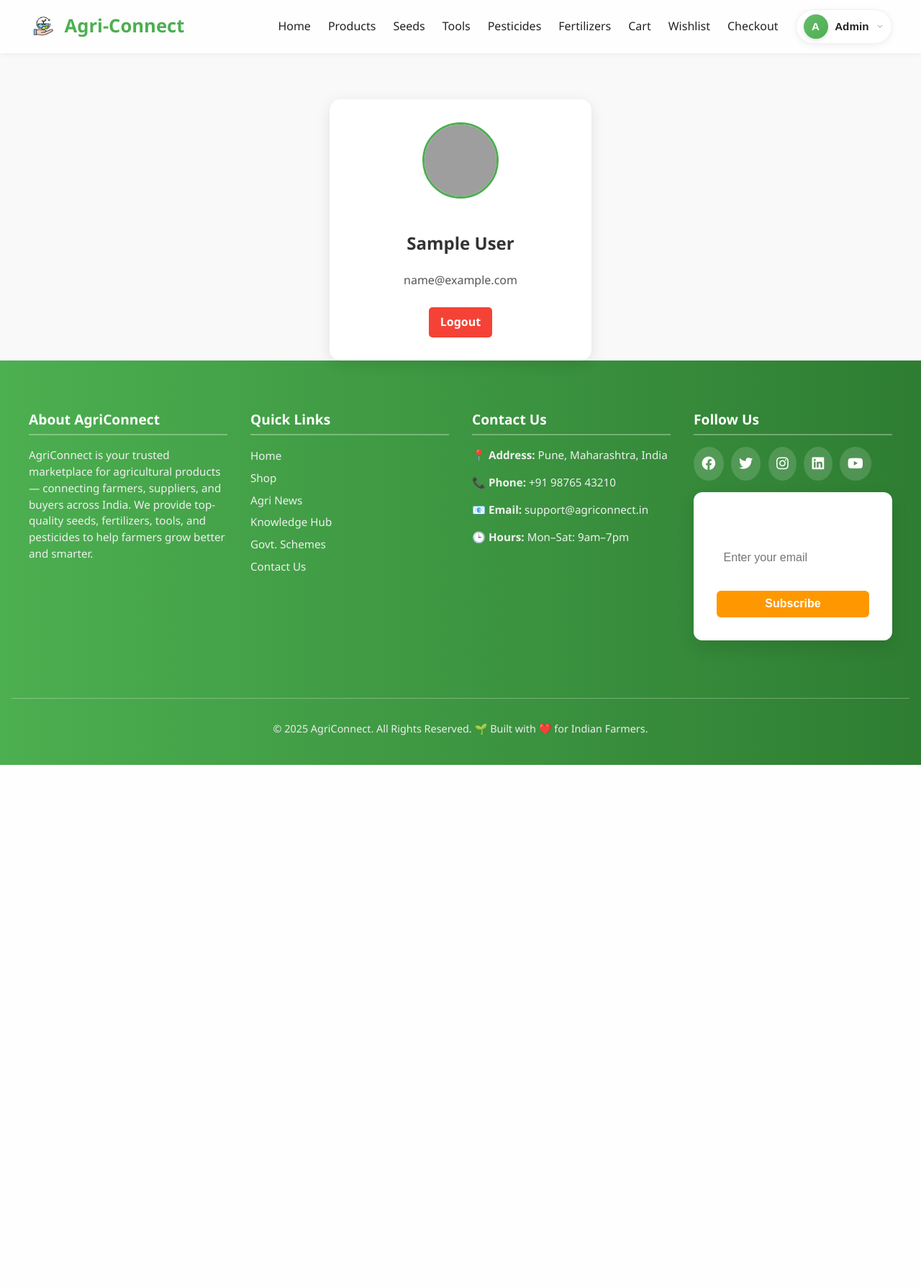
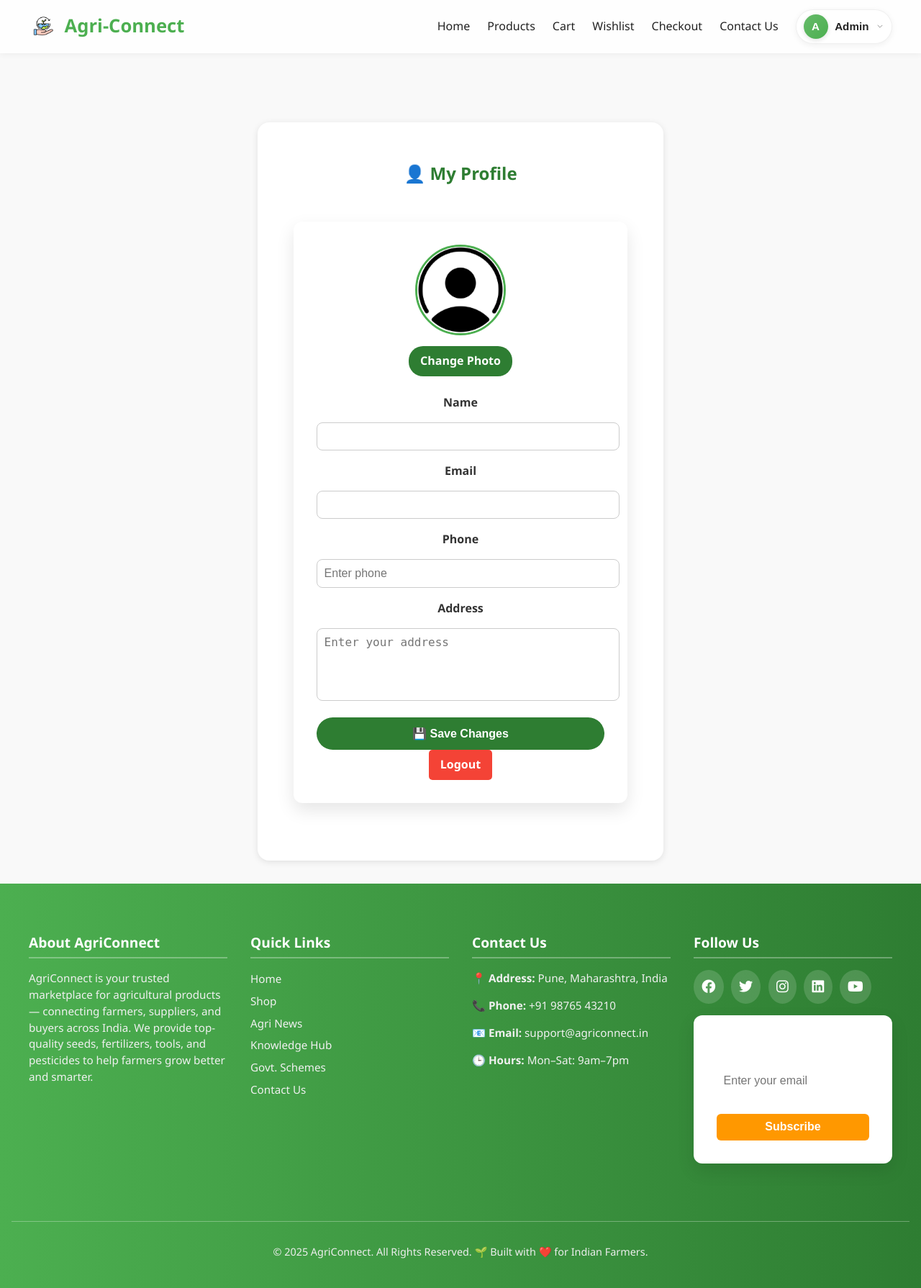
Before and after one commit to AryaMahadik01/New-Agri-Connect-System-, a Flask app: page /profile in a window 1280 px wide. Shown: the whole page at 72% size. Before the commit the page ends 1063 px from the top, so only its background shows below. Run offline with Flask 3, Linux system fonts and the light colour scheme; the visitor is signed in with stand-in values (Sample User, id 1); data that the repository does not hold is empty; grey boxes are pictures that could not be loaded.

Commit message:
Contact Us page Added

```diff
--- a/app.py
+++ b/app.py
@@ -1,6 +1,7 @@
 from flask import Flask, render_template, request, redirect, url_for, session, flash, jsonify
 from pymongo import MongoClient
 from werkzeug.security import generate_password_hash, check_password_hash
+from werkzeug.utils import secure_filename
 import os
 from dotenv import load_dotenv
 from bson.objectid import ObjectId
@@ -58,7 +59,46 @@ def profile():
     if not session.get("user"):
         flash("Please log in to view your profile.", "warning")
         return redirect(url_for("login"))
-    return render_template("profile.html", name=session.get("name"), email=session.get("user"))
+
+    user = users_col.find_one({"email": session["email"]})
+    return render_template("profile.html", user=user)
+
+UPLOAD_FOLDER = os.path.join("static", "uploads")
+os.makedirs(UPLOAD_FOLDER, exist_ok=True)
+app.config["UPLOAD_FOLDER"] = UPLOAD_FOLDER
+ALLOWED_EXTENSIONS = {"png", "jpg", "jpeg", "gif"}
+
+def allowed_file(filename):
+    return '.' in filename and filename.rsplit('.', 1)[1].lower() in ALLOWED_EXTENSIONS
+
+
+@app.route("/update_profile", methods=["POST"])
+def update_profile():
+    if not session.get("user"):
+        flash("Please login to update your profile.", "error")
+        return redirect(url_for("login"))
+
+    user_email = session["email"]
+    name = request.form.get("name")
+    phone = request.form.get("phone")
+    address = request.form.get("address")
+
+    update_data = {"name": name, "phone": phone, "address": address}
+
+    # ✅ Handle profile image upload
+    if "profile_pic" in request.files:
+        file = request.files["profile_pic"]
+        if file and allowed_file(file.filename):
+            filename = secure_filename(file.filename)
+            file_path = os.path.join(app.config["UPLOAD_FOLDER"], filename)
+            file.save(file_path)
+            update_data["profile_pic"] = f"uploads/{filename}"
+
+    users_col.update_one({"email": user_email}, {"$set": update_data})
+    session["name"] = name  # update session instantly
+
+    flash("Profile updated successfully!", "success")
+    return redirect(url_for("profile"))
 
 @app.route("/register", methods=["GET", "POST"])
 def register():
@@ -661,6 +701,27 @@ def delete_offer(offer_id):
     flash("🗑️ Offer deleted successfully!", "success")
     return redirect(url_for("admin_offers"))
 
+@app.route("/contact", methods=["GET", "POST"])
+def contact():
+    if request.method == "POST":
+        name = request.form["name"]
+        email = request.form["email"]
+        subject = request.form["subject"]
+        message = request.form["message"]
+
+        # ✅ Send email
+        msg = Message(
+            subject=f"📩 New Contact from {name} - {subject}",
+            sender=app.config["MAIL_USERNAME"],
+            recipients=[app.config["MAIL_USERNAME"]],
+        )
+        msg.body = f"From: {name} <{email}>\n\n{message}"
+        mail.send(msg)
+
+        flash("✅ Your message has been sent successfully!", "success")
+        return redirect(url_for("contact"))
+
+    return render_template("contact.html")
 
 if __name__ == "__main__":
     app.run(debug=True, use_reloader=False)
--- a/templates/base.html
+++ b/templates/base.html
@@ -7,7 +7,7 @@
   <title>{% block title %}AgriConnect{% endblock %}</title>
   <link rel="stylesheet" href="{{ url_for('static', filename='style.css') }}">
   <link rel="stylesheet" href="https://cdnjs.cloudflare.com/ajax/libs/font-awesome/6.4.0/css/all.min.css">
-
+  <script src="https://cdn.jsdelivr.net/npm/container-query-polyfill@1.0.2/dist/container-query-polyfill.min.js"></script>
 </head>
 <body>
 
@@ -57,7 +57,7 @@
         <li><a href="{{ url_for('news') }}">Agri News</a></li>
         <li><a href="{{ url_for('knowledgehub') }}">Knowledge Hub</a></li>
         <li><a href="{{ url_for('govschemes') }}">Govt. Schemes</a></li>
-        <li><a href="#">Contact Us</a></li>
+        <li><a href="{{ url_for('contact') }}">Contact Us</a></li>
       </ul>
     </div>
 
--- a/templates/checkout.html
+++ b/templates/checkout.html
@@ -38,11 +38,11 @@
     <label>Full Name</label>
     <input type="text" name="full_name" required />
 
-    <label>Phone</label>
+    <label>Phone No.</label>
     <input type="text" name="phone" required />
 
     <label>Address</label>
-    <textarea name="address" required></textarea>
+    <textarea name="address" placeholder="Enter your address" required></textarea>
 
     <label>City</label>
     <input type="text" name="city" required />
--- a/templates/navbar.html
+++ b/templates/navbar.html
@@ -8,13 +8,14 @@
     <nav class="nav-links">
       <a href="{{ url_for('home') }}">Home</a>
       <a href="{{ url_for('products') }}">Products</a>
-      <a href="{{ url_for('seeds') }}">Seeds</a>
+      <!-- <a href="{{ url_for('seeds') }}">Seeds</a>
       <a href="{{ url_for('tools') }}">Tools</a>
       <a href="{{ url_for('pesticides') }}">Pesticides</a>
-      <a href="{{ url_for('fertilizers') }}">Fertilizers</a>
+      <a href="{{ url_for('fertilizers') }}">Fertilizers</a> -->
       <a href="{{ url_for('view_cart') }}">Cart</a>
       <a href="{{ url_for('view_wishlist') }}">Wishlist</a>
       <a href="{{ url_for('checkout') }}">Checkout</a>
+      <a href="{{ url_for('contact') }}">Contact Us</a>
 
       {% if session.get('role') == 'admin' %}
         <!-- Admin is logged in -->
--- a/templates/profile.html
+++ b/templates/profile.html
@@ -1,14 +1,91 @@
 {% extends 'base.html' %}
-
 {% block title %}Profile - AgriConnect{% endblock %}
 
 {% block content %}
 <div class="profile-container">
   <div class="profile-card">
-    <img src="{{ url_for('static', filename='images/user.png') }}" alt="User" class="profile-avatar">
-    <h2>{{ name }}</h2>
-    <p>{{ email }}</p>
-    <a href="{{ url_for('logout') }}" class="btn logout-btn">Logout</a>
+    <h2>👤 My Profile</h2>
+
+    <form action="{{ url_for('update_profile') }}" method="POST" enctype="multipart/form-data" class="profile-form">
+      <div class="profile-photo">
+        <img src="{{ url_for('static', filename=user.profile_pic if user.profile_pic else 'images/user.png') }}" alt="User Photo">
+        <br>
+        <label class="upload-btn">
+          Change Photo
+          <input type="file" name="profile_pic" accept="image/*">
+        </label>
+      </div>
+
+      <label>Name</label>
+      <input type="text" name="name" value="{{ user.name }}" required>
+
+      <label>Email</label>
+      <input type="email" name="email" value="{{ user.email }}" readonly>
+
+      <label>Phone</label>
+      <input type="text" name="phone" value="{{ user.phone or '' }}" placeholder="Enter phone">
+
+      <label>Address</label>
+      <textarea name="address" placeholder="Enter your address">{{ user.address or '' }}</textarea>
+
+      <button type="submit" class="btn">💾 Save Changes</button>
+      <a href="{{ url_for('logout') }}" class="btn logout-btn">Logout</a>
+    </form>
   </div>
 </div>
+
+<style>
+.profile-container {
+  display: flex;
+  justify-content: center;
+  padding: 2rem;
+}
+.profile-card {
+  background: #fff;
+  border-radius: 16px;
+  padding: 2rem;
+  box-shadow: 0 2px 10px rgba(0,0,0,0.1);
+  width: 100%;
+  max-width: 500px;
+}
+.profile-card h2 {
+  text-align: center;
+  color: var(--secondary-green);
+  margin-bottom: 1rem;
+}
+.profile-photo {
+  text-align: center;
+  margin-bottom: 1rem;
+}
+.profile-photo img {
+  width: 120px;
+  height: 120px;
+  border-radius: 50%;
+  object-fit: cover;
+  border: 3px solid var(--primary-green);
+}
+.upload-btn {
+  display: inline-block;
+  background: var(--secondary-green);
+  color: #fff;
+  padding: 0.5rem 1rem;
+  margin-top: 0.5rem;
+  border-radius: 20px;
+  cursor: pointer;
+}
+.upload-btn input {
+  display: none;
+}
+.upload-btn:hover {
+  background: var(--accent-orange);
+  transform: scale(1.05);
+}
+.profile-form input, .profile-form textarea {
+  width: 100%;
+  padding: 0.6rem;
+  margin: 0.4rem 0 1rem;
+  border: 1px solid #ccc;
+  border-radius: 8px;
+}
+</style>
 {% endblock %}
```
Also changed, not shown: templates/contact.html (added, +102 -0 lines), static/images/user.png (added), static/uploads/steve_rogers.png (added), static/uploads/thor_odinson.png (added).
